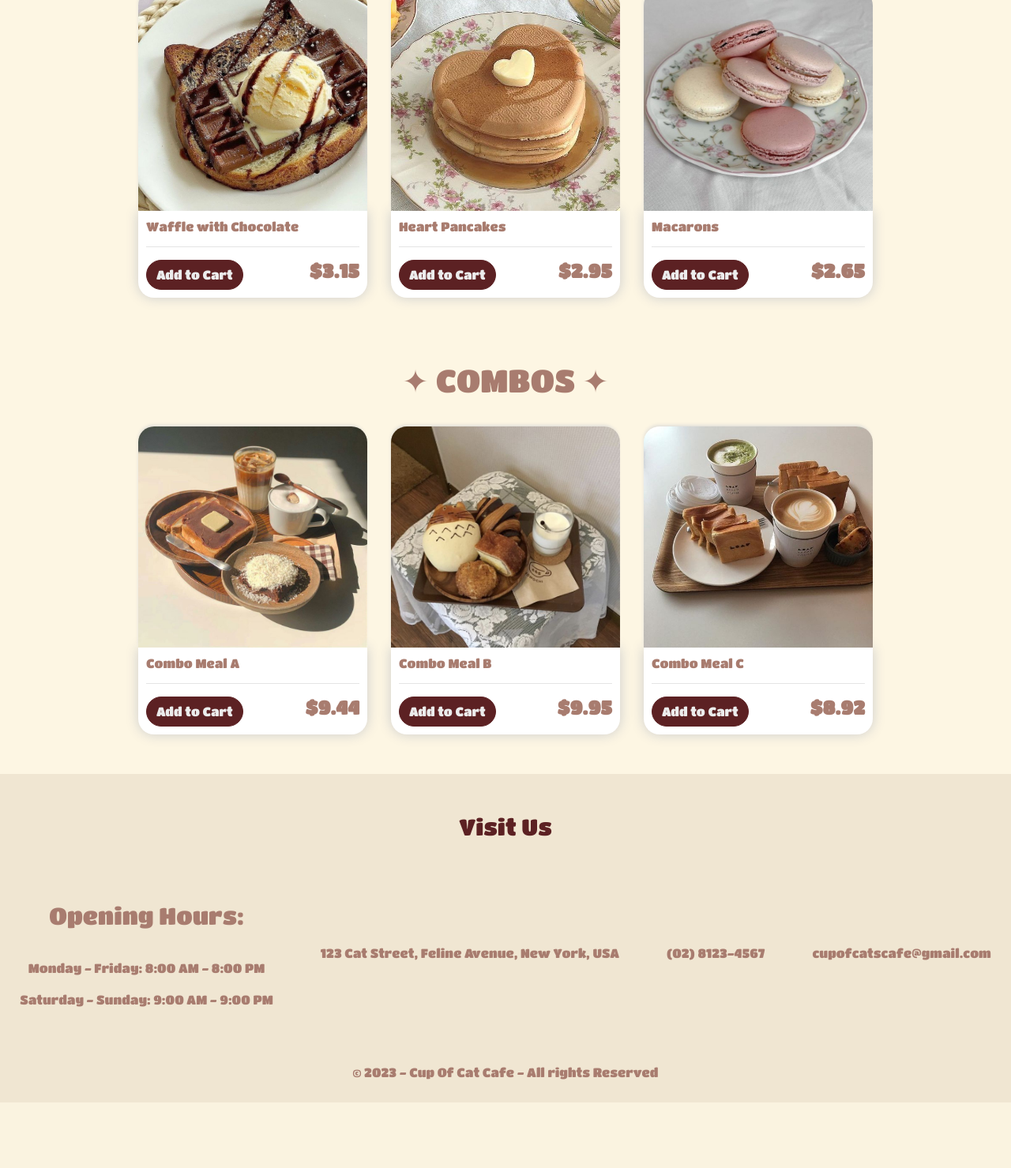
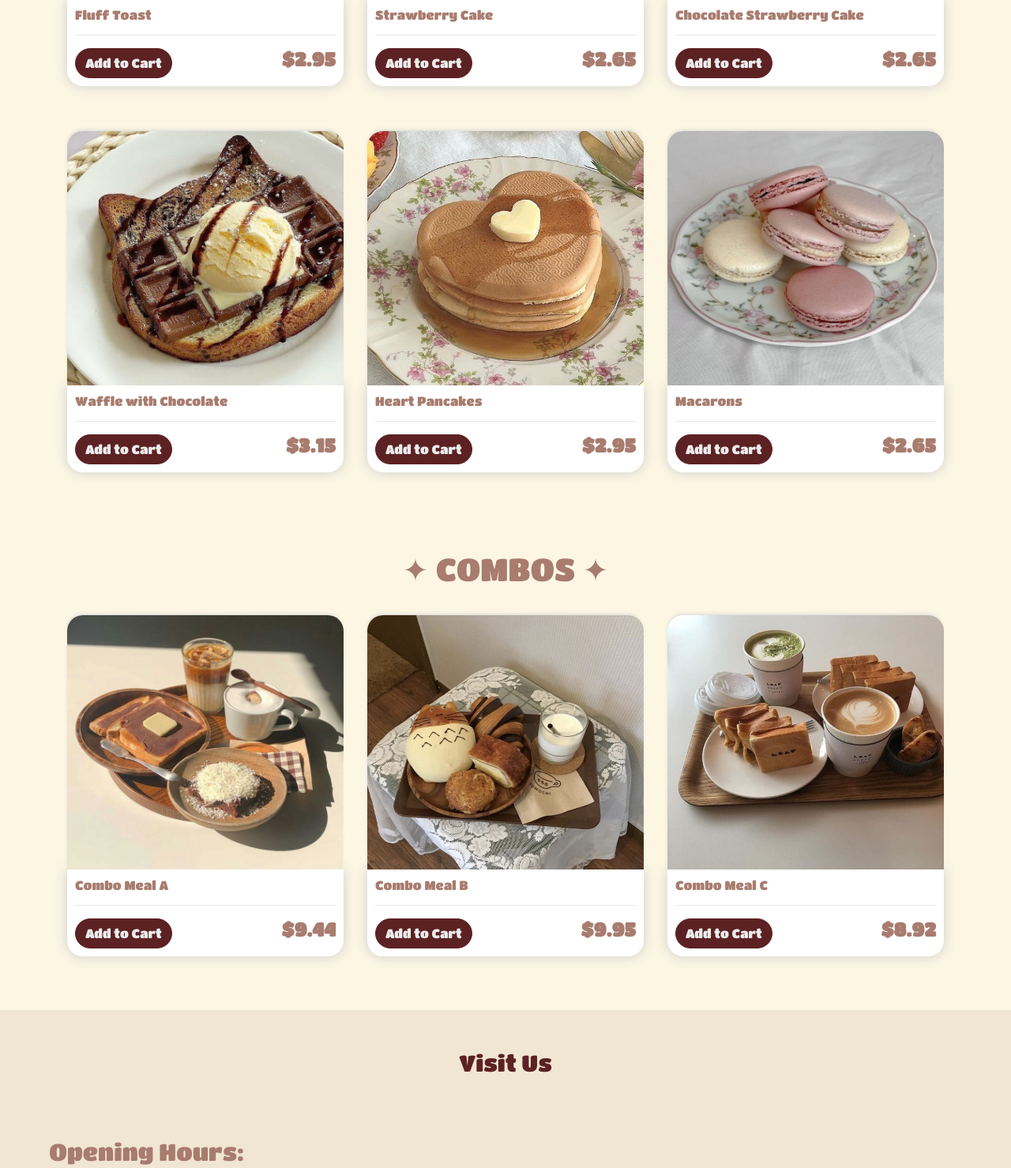
Before and after one commit to Xaikov563/DeployCatCafe, a Django app: page /menu/ in a window 1280 px wide. Shown: the part 1761-3240 px from the top of the page at 79% size. Before the commit the page ends 3157 px from the top, so only its background shows below. Run offline with Django 3.2, Linux system fonts and the light colour scheme; data comes from the database, SQL or seed files in the repository; some libraries are stand-ins or nearby versions.

Commit message:
Update store.html

```diff
--- a/store/templates/store/store.html
+++ b/store/templates/store/store.html
@@ -2,9 +2,9 @@
 {% load static %}
 {% block content %}
 <html>
-<p style="margin-top: 0%; margin-bottom: 0px; text-align: center; font-size: 70px; color:#5c2123;">✧༺ MENU ༻✧</p>
-<h1 style="margin-bottom: 5px; margin-top: 20px; text-align: center;">✦ DRINKS ✦</h1>
-	<div class="row" style="padding-left: 90px; padding-right: 90px; border-radius: 40px;">
+<p style="margin-top: 0%; margin-bottom: 0px; text-align: center; font-size: clamp(2.5rem, 7vw, 70px); color:#5c2123;">✧༺ MENU ༻✧</p>
+<h1 style="margin-bottom: 5px; margin-top: 20px; text-align: center; font-size: clamp(2rem, 4vw, 40px);">✦ DRINKS ✦</h1>
+	<div class="row" style="border-radius: 40px;">
 
 		<!--DRINKS-->
 		{% for drink in drink %}
@@ -29,9 +29,9 @@
 
 	</div>
 
-	<h1 style="margin-bottom: 5px; margin-top: 70px; text-align: center;">✦ PASTRIES ✦</h1>
+	<h1 class="combosh1" style="margin-bottom: 5px; margin-top: 70px; text-align: center; font-size: clamp(2rem, 4vw, 40px);" >✦ PASTRIES ✦</h1>
 
-	<div class="row" style="padding-left: 90px; padding-right: 90px; border-radius: 40px;">
+	<div class="row" style="border-radius: 40px;">
 		<!--PASTRIES-->
 		{% for pastry in pastry %}
 		<div class="col-lg-4">
@@ -53,9 +53,9 @@
 		{% endfor %}
 	</div>
 
-	<h1 style="margin-bottom: 5px; margin-top: 70px; text-align: center;">✦ COMBOS ✦</h1>
+	<h1 class="combosh1" style="margin-bottom: 5px; margin-top: 70px; text-align: center; font-size: clamp(2rem, 4vw, 40px);">✦ COMBOS ✦</h1>
 
-	<div class="row" style="padding-left: 90px; padding-right: 90px; border-radius: 40px;">
+	<div class="row" style="border-radius: 40px;">
 		<!--PASTRIES-->
 		{% for combo in combo %}
 		<div class="col-lg-4">
```
